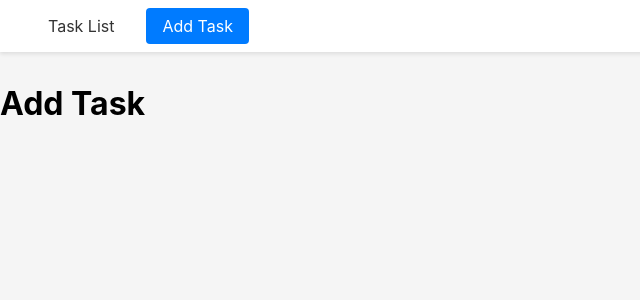
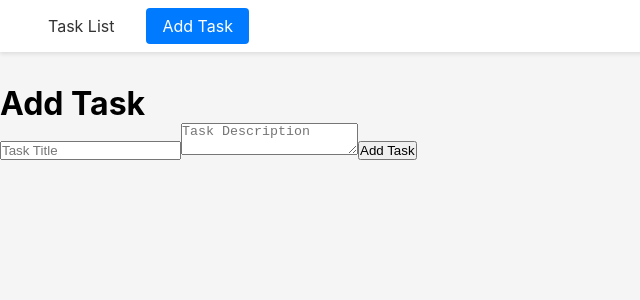
Before and after one commit to EduardCancel/ex-react-task-manager, a React (Vite) app in the folder frontend/: page /add in a window 1280 px wide. Shown: the top 300 px of the page, without its empty margins (0-640 px from the left). Built offline with nearby package versions, Linux system fonts and the light colour scheme.

Commit message:
Initial commit

```diff
--- a/frontend/src/pages/AddTask.jsx
+++ b/frontend/src/pages/AddTask.jsx
@@ -2,7 +2,11 @@ export default function AddTask() {
     return (
         <div>
             <h1>Add Task</h1>
-            {/* Render the form to add a new task here */}
+            <form>
+                <input type="text" placeholder="Task Title" />
+                <textarea placeholder="Task Description"></textarea>
+                <button type="submit">Add Task</button>
+            </form>
         </div>
     );
 }
```
